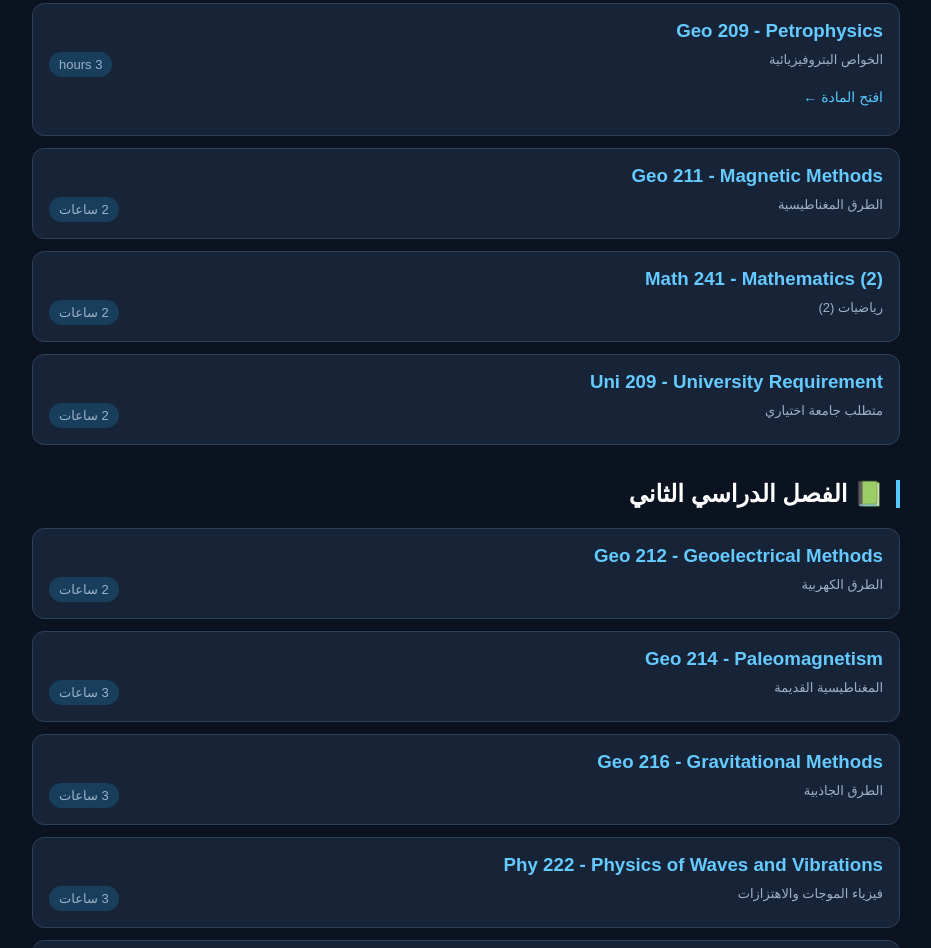
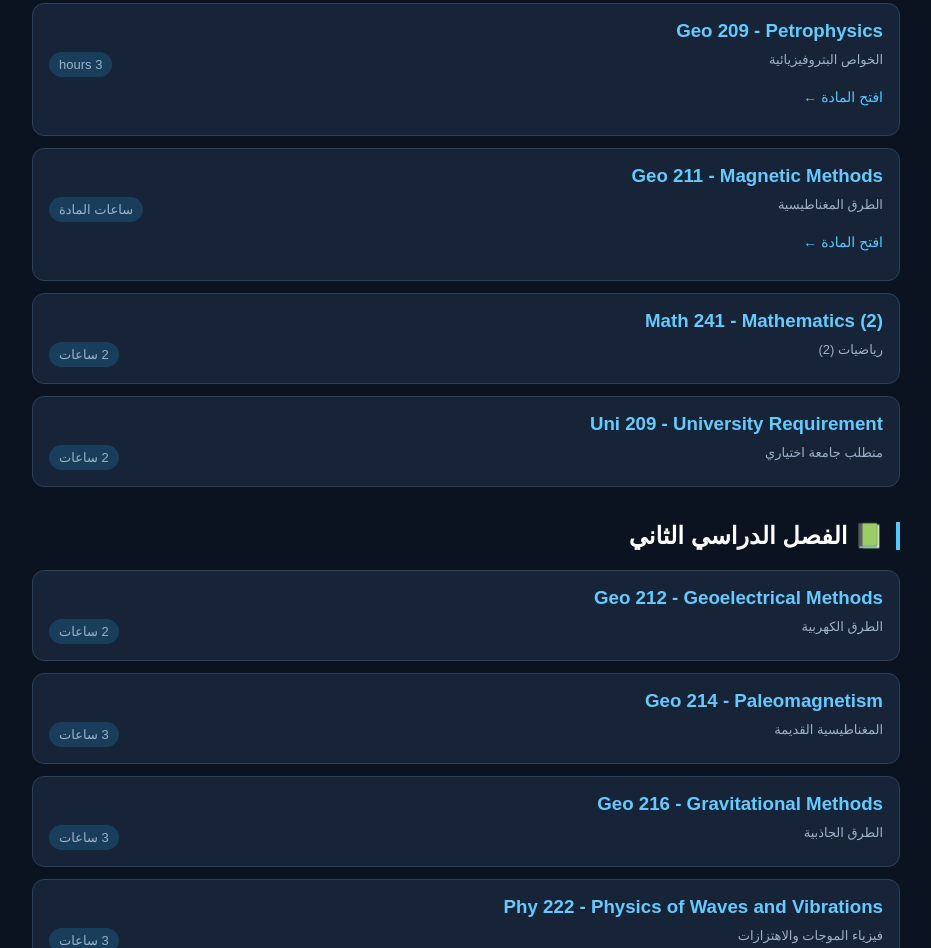
Before and after one commit to mohamedhassanmostafaali-dev/geophysics-hub, a plain HTML site: page second-year.html in a window 1280 px wide. Shown: the part 901-1849 px from the top of the page, without its empty margins (174-1105 px from the left). Drawn offline with Linux system fonts and the light colour scheme.

Commit message:
Update second-year.html

```diff
--- a/second-year.html
+++ b/second-year.html
@@ -136,10 +136,18 @@ color:#9db1c8;
 </div>
 
 
-<div class="subject">
-<h3>Geo 211 - Magnetic Methods</h3>
-<div class="info"><span>الطرق المغناطيسية</span><span class="tag">2 ساعات</span></div>
+
+<div class="subject" onclick="window.location.href='geo211.html'" style="cursor:pointer">
+  <h3>Geo 211 - Magnetic Methods</h3>
+  <div class="info">
+    <span>الطرق المغناطيسية</span>
+    <span class="tag">ساعات المادة</span>
+  </div>
+  <p style="color:#55c8ff;margin-top:12px">
+    افتح المادة ←
+  </p>
 </div>
+
 
 <div class="subject">
 <h3>Math 241 - Mathematics (2)</h3>
```
